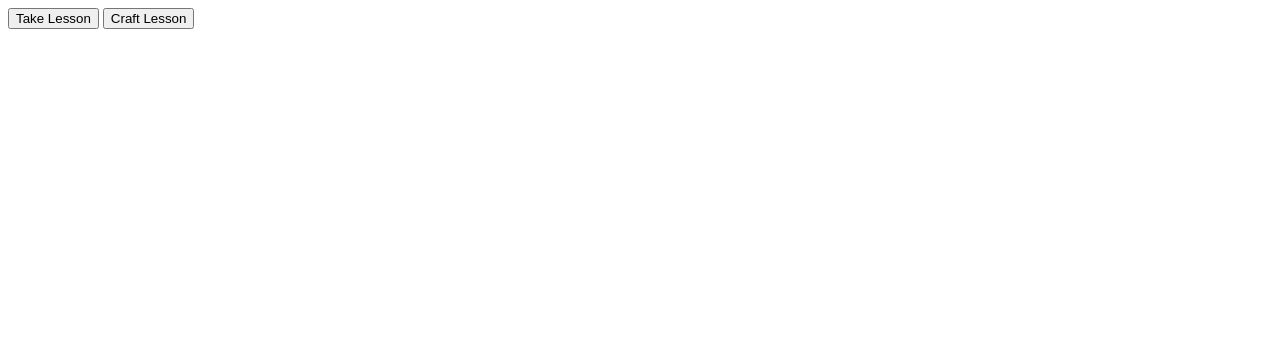
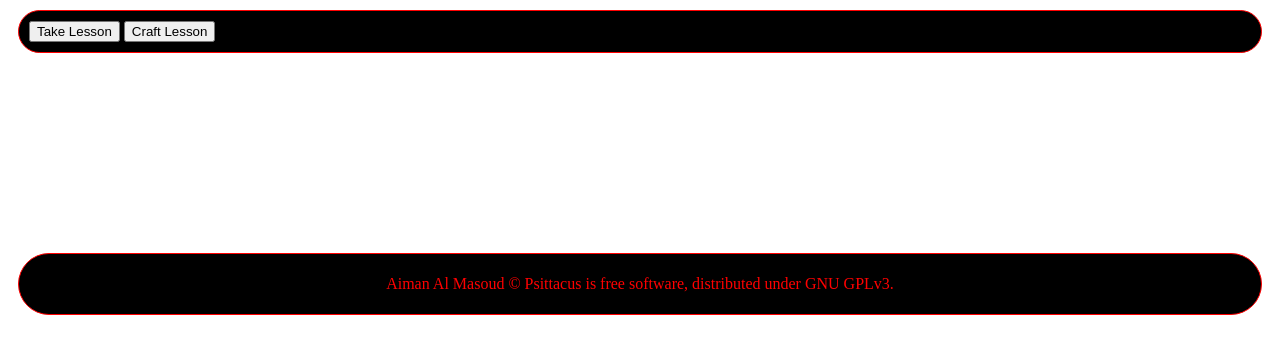
Before and after one commit to aiman-al-masoud/psittacus, a Flask app: page / in a window 1280 px wide. Shown: the top 354 px of the page. Run offline with Flask 2, Linux system fonts and the light colour scheme.

Commit message:
added navbar and footer

```diff
--- a/static/stylesheets/style.css
+++ b/static/stylesheets/style.css
@@ -18,3 +18,27 @@
     visibility: visible;
     display: block;
 }
+
+
+.navbar{
+    float: top;
+    margin: 10px;
+    margin-bottom: 20px;
+    border: solid red 1px;
+    background: black;
+    padding: 10px;
+    border-radius: 60px;
+}
+
+
+.footer{
+    float: bottom;
+    margin: 10px;
+    margin-top: 200px;
+    border: solid red 1px;
+    color: red;
+    text-align: center;
+    background: black;
+    padding: 5px;
+    border-radius: 60px;
+}
--- a/templates/index.html
+++ b/templates/index.html
@@ -13,12 +13,11 @@
 
 <body>
 
-
-
-    <header>
+    <header class="navbar">
         <input id="button_take_lesson" type="button" value="Take Lesson">
         <input id="button_craft_lesson" type="button" value="Craft Lesson">
     </header>
+
 
     <div id="div_take_lesson" class="hidden">
         {% include "take_lesson.html" %}
@@ -31,6 +30,11 @@
 
     <script defer> {{ script|safe }} </script>
 
+
+    <footer class="footer">
+        <p>Aiman Al Masoud © Psittacus is free software, distributed under GNU GPLv3.</p>
+    </footer>
+
 </body>
 
 </html>
```
